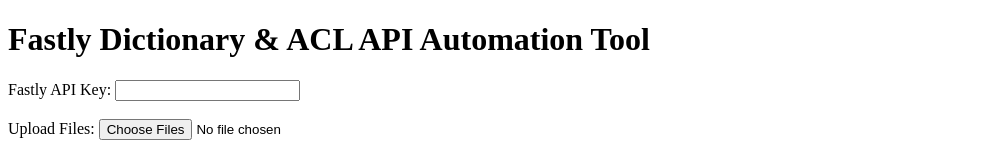
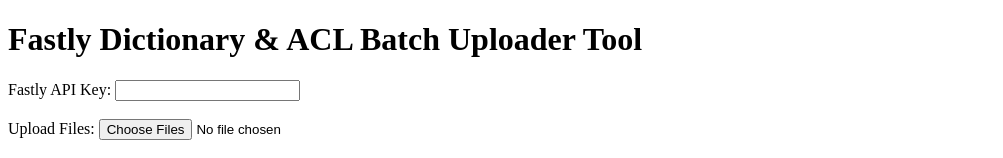
Before and after one commit to sohsoh5/tableuploader, a plain HTML site: page src/index.html in a window 1280 px wide. Shown: the top 158 px of the page, without its empty margins (0-1003 px from the left). Drawn offline with Linux system fonts and the light colour scheme.

Commit message:
Update index.html

```diff
--- a/src/index.html
+++ b/src/index.html
@@ -3,10 +3,10 @@
 <head>
     <meta charset="UTF-8">
     <meta name="viewport" content="width=device-width, initial-scale=1.0">
-    <title>Fastly Dictionary & ACL API Automation Tool</title>
+    <title>Fastly Dictionary & ACL Batch Uploader Tool</title>
 </head>
 <body>
-    <h1>Fastly Dictionary & ACL API Automation Tool</h1>
+    <h1>Fastly Dictionary & ACL Batch Uploader Tool</h1>
     <form id="apiForm" onsubmit="handleFormSubmit(event)">
         <label for="apiKey">Fastly API Key:</label>
         <input type="text" id="apiKey" name="apiKey" required><br><br>
```
